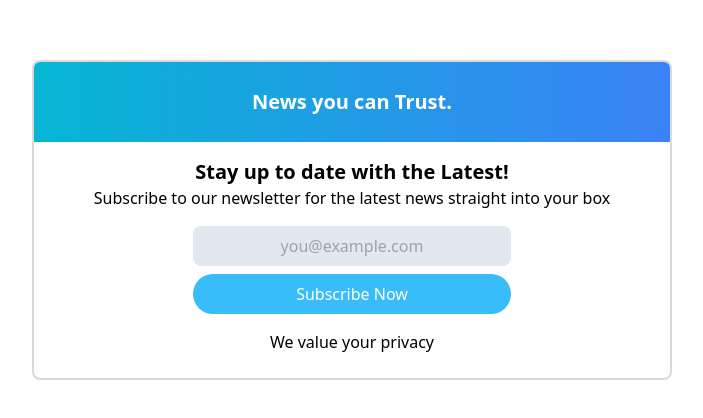
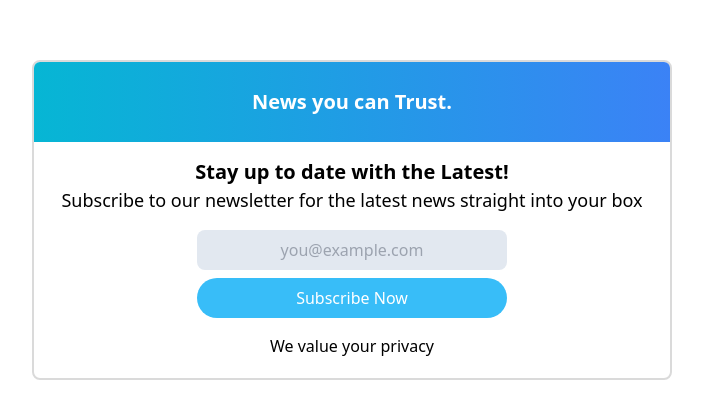
Before and after one commit to anuragbansall/Tailwind-Card-UI, a website: page index.html in a window 1280 px wide. Shown: the part 180-598 px from the top of the page, without its empty margins (288-991 px from the left). Drawn offline with Linux system fonts and the light colour scheme.

Commit message:
minor changes

```diff
--- a/index.html
+++ b/index.html
@@ -7,15 +7,15 @@
     <link rel="stylesheet" href="./output.css">
 </head>
 <body class="h-screen w-screen flex justify-center items-center">
-    <div class="min-h-[20rem] min-w-[40rem] border-2 border-[#dadada] rounded-lg overflow-hidden">
+    <div class="width-screen min-h-[20rem] md:min-w-[40rem] border-2 border-[#dadada] rounded-lg overflow-hidden">
         <div class="bg-gradient-to-r from-cyan-500 to-blue-500 text-white h-20 flex justify-center items-center text-xl font-bold">News you can Trust.</div>
         <div class="mt-4">
-            <h2 class="font-bold text-xl text-center">Stay up to date with the Latest!</h2>
-            <p class="text-center">Subscribe to our newsletter for the latest news straight into your box</p>
+            <h2 class="font-bold text-lg sm:text-xl text-center">Stay up to date with the Latest!</h2>
+            <p class="text-center text-sm sm:text-lg">Subscribe to our newsletter for the latest news straight into your box</p>
         </div>
-        <div class="flex flex-col items-center mt-4 gap-y-2">
-            <input type="text" placeholder="you@example.com" class="w-1/2 p-2 bg-slate-200 text-center rounded-lg outline-none ">
-            <button type="button" class="bg-sky-400 text-white w-1/2 p-2 rounded-full">Subscribe Now</button>
+        <div class="flex flex-col items-center mt-4 gap-y-2 px-2">
+            <input type="text" placeholder="you@example.com" class="w-full sm:w-1/2 p-2 bg-slate-200 text-center rounded-lg outline-none ">
+            <button type="button" class="bg-sky-400 text-white w-full sm:w-1/2 p-2 rounded-full">Subscribe Now</button>
         </div>
         <div class="mt-4">
             <p class="text-center">We value your privacy</p>
```
Also changed, not shown: output.css.
